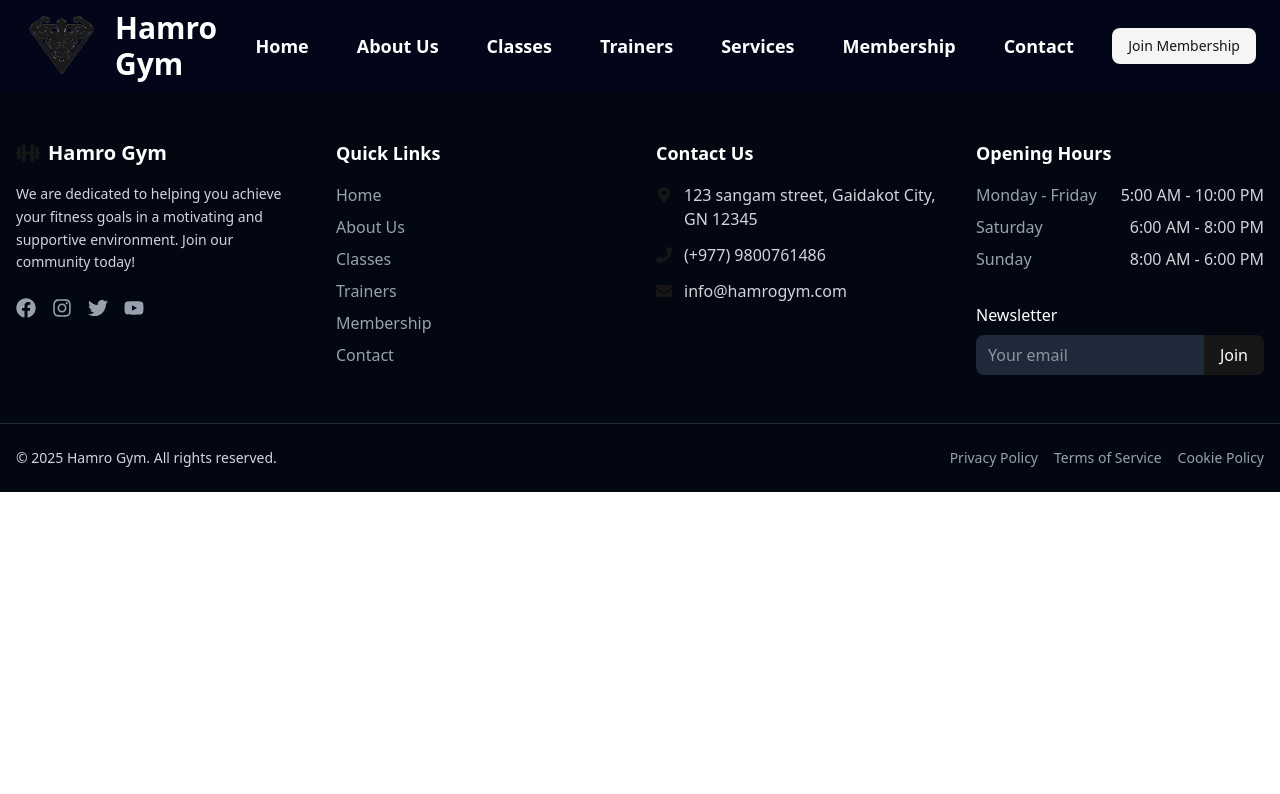
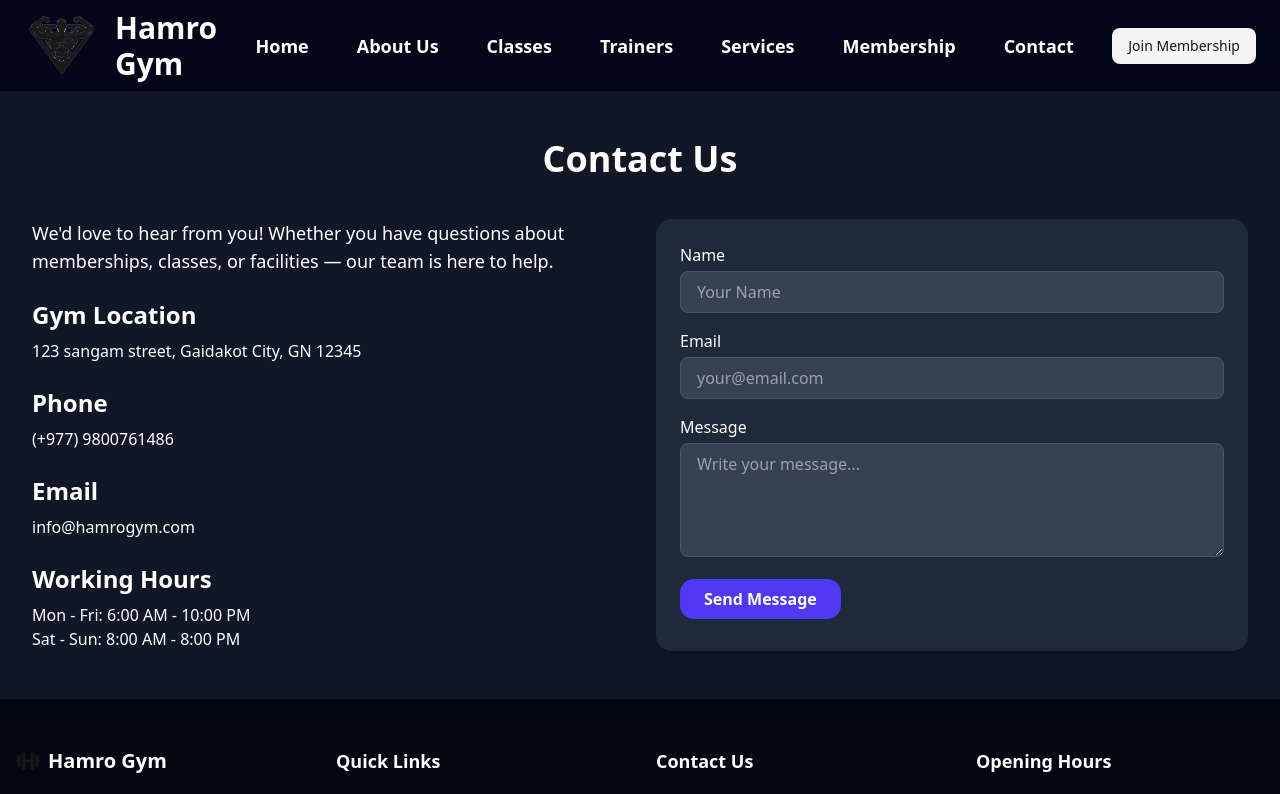
Before and after one commit to razace50/gym-front, a React (Vite) app: page /contact in a window 1280 px wide. Shown: the top 794 px of the page. Built offline with nearby package versions, Linux system fonts and the light colour scheme.

Commit message:
contact page

```diff
--- a/src/App.tsx
+++ b/src/App.tsx
@@ -7,6 +7,7 @@ import Classes from "./components/Classes";
 import Trainers from "./components/Trainers";
 import Services from "./components/Services";
 import Membership from "./components/Membership";
+import Contact from "./components/Contact";
 
 function App() {
   return (
@@ -19,8 +20,7 @@ function App() {
         <Route path="/trainers" element={<Trainers />} />
         <Route path="/services" element={<Services />} />
         <Route path="/membership" element={<Membership />} />
-        {/* <Route path="/contact" element={<Contact />} />
-      <Route path="*" element={<NotFound />} /> */}
+        <Route path="/contact" element={<Contact />} />
       </Routes>
       <Footer />
     </>
--- /dev/null
+++ b/src/components/Contact.tsx
@@ -0,0 +1,73 @@
+import React from "react";
+
+const Contact = () => {
+  return (
+    <div className="bg-gray-900 text-white py-12 px-4 sm:px-6 lg:px-8">
+      <h1 className="text-4xl font-bold text-center mb-10">Contact Us</h1>
+      <div className="grid gap-8 lg:grid-cols-2">
+        {/* Contact Info */}
+        <div className="space-y-6">
+          <p className="text-lg">
+            We'd love to hear from you! Whether you have questions about
+            memberships, classes, or facilities — our team is here to help.
+          </p>
+          <div>
+            <h2 className="text-2xl font-semibold mb-2">Gym Location</h2>
+            <p>123 sangam street, Gaidakot City, GN 12345</p>
+          </div>
+          <div>
+            <h2 className="text-2xl font-semibold mb-2">Phone</h2>
+            <p>(+977) 9800761486</p>
+          </div>
+          <div>
+            <h2 className="text-2xl font-semibold mb-2">Email</h2>
+            <p>info@hamrogym.com</p>
+          </div>
+          <div>
+            <h2 className="text-2xl font-semibold mb-2">Working Hours</h2>
+            <p>Mon - Fri: 6:00 AM - 10:00 PM</p>
+            <p>Sat - Sun: 8:00 AM - 8:00 PM</p>
+          </div>
+        </div>
+
+        {/* Contact Form */}
+        <div className="bg-gray-800 rounded-2xl p-6 shadow-lg">
+          <form className="space-y-4">
+            <div>
+              <label className="block mb-1 font-medium">Name</label>
+              <input
+                type="text"
+                className="w-full px-4 py-2 rounded-md bg-gray-700 border border-gray-600 text-white focus:outline-none focus:ring-2 focus:ring-indigo-500"
+                placeholder="Your Name"
+              />
+            </div>
+            <div>
+              <label className="block mb-1 font-medium">Email</label>
+              <input
+                type="email"
+                className="w-full px-4 py-2 rounded-md bg-gray-700 border border-gray-600 text-white focus:outline-none focus:ring-2 focus:ring-indigo-500"
+                placeholder="your@email.com"
+              />
+            </div>
+            <div>
+              <label className="block mb-1 font-medium">Message</label>
+              <textarea
+                rows={4}
+                className="w-full px-4 py-2 rounded-md bg-gray-700 border border-gray-600 text-white focus:outline-none focus:ring-2 focus:ring-indigo-500"
+                placeholder="Write your message..."
+              ></textarea>
+            </div>
+            <button
+              type="submit"
+              className="bg-indigo-600 hover:bg-indigo-700 px-6 py-2 rounded-xl font-semibold transition-colors"
+            >
+              Send Message
+            </button>
+          </form>
+        </div>
+      </div>
+    </div>
+  );
+};
+
+export default Contact;
--- a/src/components/Membership.tsx
+++ b/src/components/Membership.tsx
@@ -36,7 +36,7 @@ const Membership = () => {
   return (
     <div className="bg-gray-900 text-white py-12 px-4 sm:px-6 lg:px-8">
       <h1 className="text-4xl font-bold text-center mb-10">Membership Plans</h1>
-      <div className="grid gap-8 sm:grid-cols-2 lg:grid-cols-3">
+      <div className="grid gap-12 sm:grid-cols-2 lg:grid-cols-3 px-16">
         {plans.map((plan, index) => (
           <div
             key={index}
--- a/src/components/Navbar.tsx
+++ b/src/components/Navbar.tsx
@@ -78,7 +78,9 @@ const Navbar: React.FC = () => {
 
         {/* Join Membership Button */}
         <div className="order-1">
-          <Button variant={"secondary"}>Join Membership</Button>
+          <a href="/membership">
+            <Button variant={"secondary"}>Join Membership</Button>
+          </a>
         </div>
       </nav>
     </>
```
